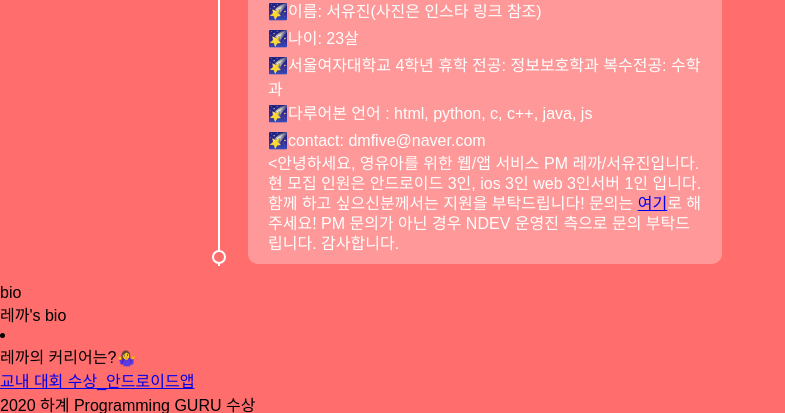
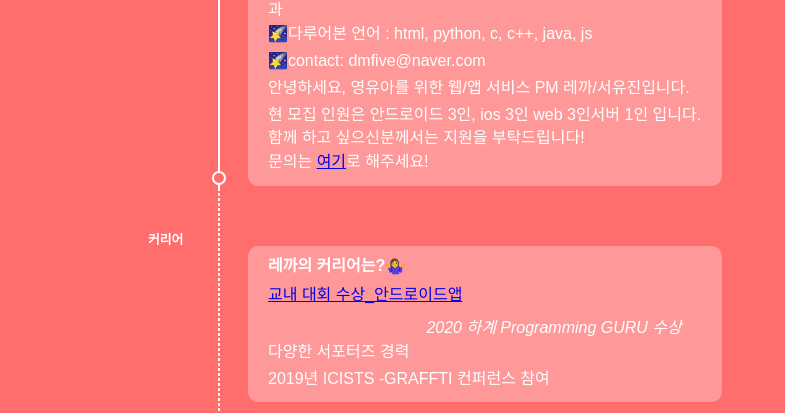
Before and after one commit to 17seetwice/bio, a plain HTML site: page index.html in a window 1280 px wide. Shown: the part 147-560 px from the top of the page, without its empty margins (0-785 px from the left). Drawn offline with Linux system fonts and the light colour scheme; a script that the page names is missing.

Commit message:
Update index.html

```diff
--- a/index.html
+++ b/index.html
@@ -15,16 +15,11 @@
                     <div class="info">🌠서울여자대학교 4학년 휴학 전공: 정보보호학과 복수전공: 수학과</div>
                     <div class="info">🌠다루어본 언어 : html, python, c, c++, java, js</div>
                     <div class="info">🌠contact: dmfive@naver.com</div>
-		<안녕하세요, 영유아를 위한 웹/앱 서비스 PM 레까/서유진입니다.현 모집 인원은 안드로이드 3인, ios 3인 web 3인서버 1인 입니다.함께 하고 싶으신분께서는 지원을 부탁드립니다!
-			문의는 <a href="https://open.kakao.com/o/sPveOrme" target="_blank">여기<a>로 해주세요!
+			<div class ="info">안녕하세요, 영유아를 위한 웹/앱 서비스 PM 레까/서유진입니다.</div>
+			<div class="info">현 모집 인원은 안드로이드 3인, ios 3인 web 3인서버 1인 입니다.함께 하고 싶으신분께서는 지원을 부탁드립니다!</div>
+			<div class ="info">문의는 <a href="https://open.kakao.com/o/sPveOrme" target="_blank">여기<a>로 해주세요!</div>
 
-PM 문의가 아닌 경우 NDEV 운영진 측으로 문의 부탁드립니다.
-			감사합니다.</div>
-			<div class="time">
-                        <span>bio</span>
-                        <span></span>
-                    </div>
-                </li>
+
 
 
                     <div class="time">
```
